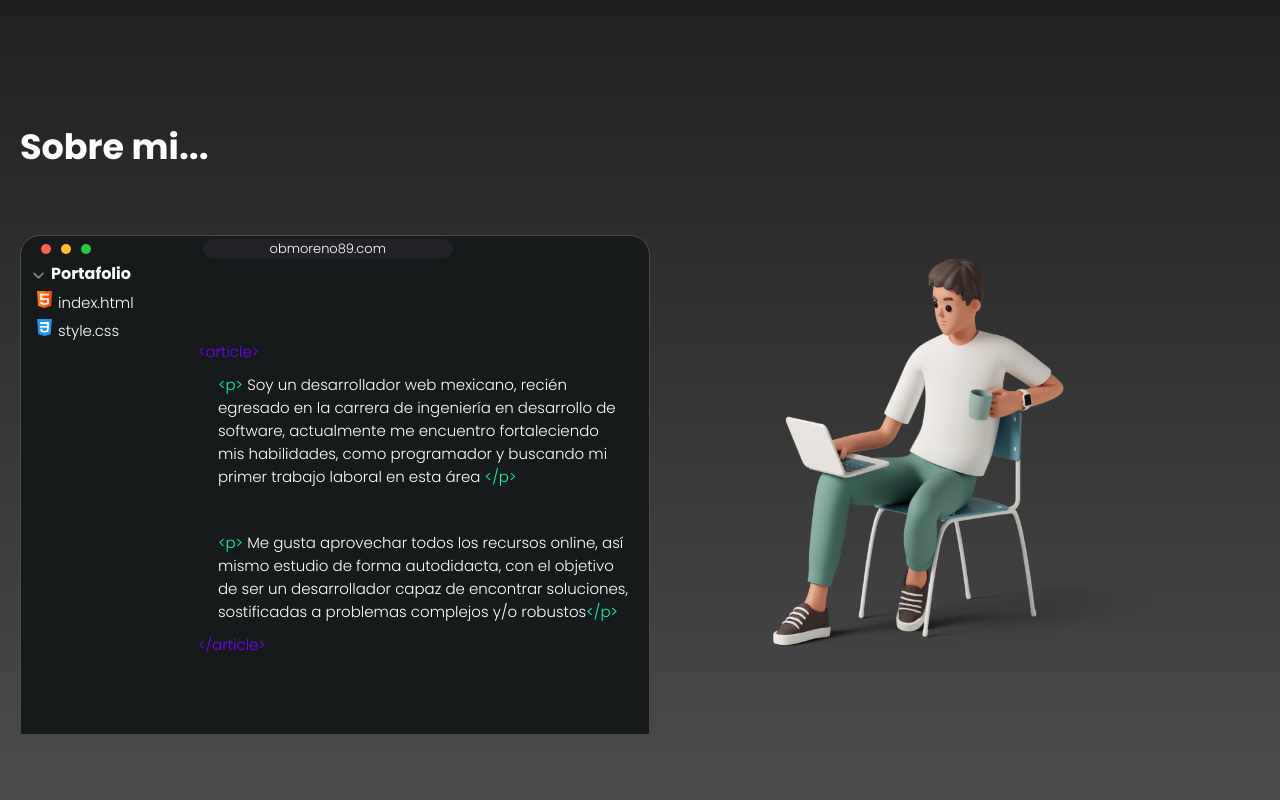
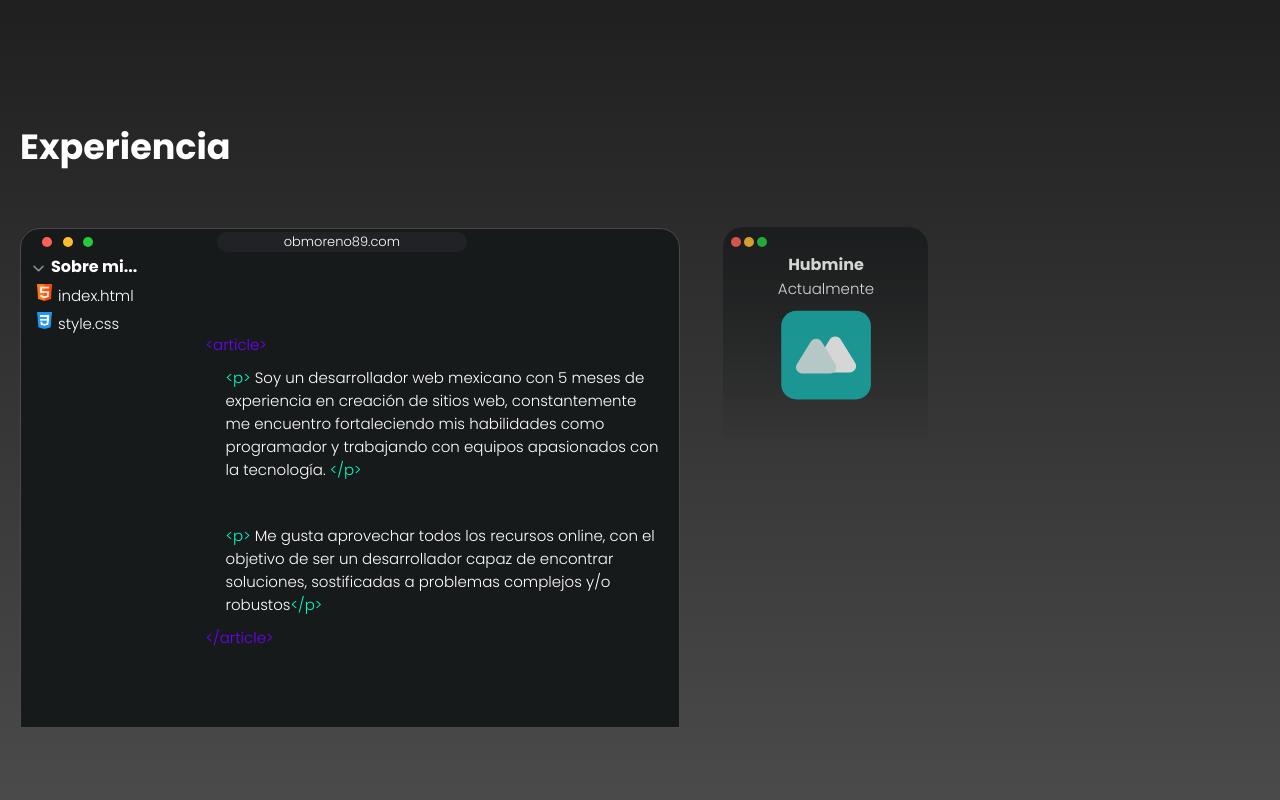
Before and after one commit to obmoreno89/portafolio, a React (Create React App) app: page / in a window 1280 px wide. Shown: the part 580-1380 px from the top of the page. Built offline with nearby package versions, Linux system fonts and the light colour scheme.

Commit message:
experiencia laboral añadido

```diff
--- a/src/App.js
+++ b/src/App.js
@@ -24,7 +24,7 @@ function App() {
   return (
     <div className='App'>
       <Menu
-        about='Sobre mi'
+        about='Experiencia'
         proyects='Proyectos'
         skill='Herramientas'
         contact='Contacto'
@@ -40,7 +40,7 @@ function App() {
         cv='Descargar CV'
         url='obmoreno89.com'
         personal='.DatosPersonales'
-        mail='Mail:'
+        mail='Email:'
         adress='obmoreno89@gmail.com'
         city=' Localidad:'
         country='Orizaba, Veracruz'
@@ -53,19 +53,19 @@ function App() {
       />
 
       <About
-        aboutme='Sobre mi...'
+        aboutme='Experiencia'
         url='obmoreno89.com'
-        folder='Portafolio'
+        folder='Sobre mi...'
         iconHtml='html'
         index='index.html'
         iconCss='css'
         style='style.css'
         openArticle='<article>'
         openP1='<p>'
-        information1='Soy un desarrollador web mexicano, recién egresado en la carrera de ingeniería en desarrollo de software, actualmente me encuentro fortaleciendo mis habilidades, como programador y buscando mi primer trabajo laboral en esta área'
+        information1='Soy un desarrollador web mexicano con 5 meses de experiencia en creación de sitios web, constantemente me encuentro fortaleciendo mis habilidades como programador y trabajando con equipos apasionados con la tecnología.'
         closedP1='</p>'
         openP2='<p>'
-        information2='Me gusta aprovechar todos los recursos online, así mismo estudio de forma autodidacta, con el objetivo de ser un desarrollador capaz de encontrar soluciones, sostificadas a problemas complejos y/o robustos'
+        information2='Me gusta aprovechar todos los recursos online, con el objetivo de ser un desarrollador capaz de encontrar soluciones, sostificadas a problemas complejos y/o robustos'
         closedP2='</p>'
         closedArticle='</article>'
       />
--- a/src/components/About/About.css
+++ b/src/components/About/About.css
@@ -4,17 +4,28 @@
   width: 1440px;
   height: 660px;
   display: grid;
-  grid-template-columns: 1.5fr 1fr;
+  grid-template-columns: 1.3fr 1fr;
   margin: 0 auto;
   margin-bottom: 90px;
+}
 
+.container-title-about {
+  width: 1440px;
+  margin: 0 auto;
+  position: relative;
+  padding-left: 48px;
+}
+
+.container-title-about h1 {
+  font-size: 4rem;
+  color: var(--white);
+  margin-bottom: 20px;
 }
 
 .container-aboutme-title {
   position: relative;
-  left: 48px;
-  width: 90%;
-
+  padding-left: 48px;
+  width: 100%;
 }
 
 .container-aboutme-title h1 {
@@ -100,12 +111,23 @@
   margin-left: 20px;
 }
 
-.container-aboutme-image img {
-  width: 450px;
-  height: 450px;
-  position: relative;
-  top: 139px;
-  left: 71px;
+.container-aboutme-image {
+  display: flex;
+  padding: 34px;
+  padding-left: 0px;
+}
+
+.container-window-experiencie {
+  width: 250px;
+  height: 235px;
+  border-radius: 20px 20px 0px 0px;
+  background: linear-gradient(180deg, #171a1b 0%, rgba(23, 26, 27, 0) 100%);
+  opacity: 0.8;
+}
+
+.container-logo .logo-company {
+  width: 110px;
+  height: 110px;
 }
 
 @media screen and (min-width: 1329px) and (max-width: 1439px) {
@@ -113,10 +135,24 @@
     width: 100%;
     height: 750px;
   }
+  .container-title-about {
+    width: 100%;
+    margin: 0 auto;
+    position: relative;
+    padding-left: 20px;
+  }
 
   .container-aboutme-title {
-    left: 20px;
-    width: 82%;
+    padding-left: 20px;
+    width: 89%;
+  }
+
+  .container-window-experiencie {
+    width: 250px;
+    height: 235px;
+    border-radius: 20px 20px 0px 0px;
+    background: linear-gradient(180deg, #171a1b 0%, rgba(23, 26, 27, 0) 100%);
+    opacity: 0.8;
   }
 
   .container-aboutme-title h1 {
@@ -130,19 +166,16 @@
     height: 500px;
   }
 
-
   .container-aboutme-index .container-arrow {
     width: 15px;
     height: 15px;
   }
 
   .container-aboutme-index h3 {
-
     font-size: 1.6rem;
   }
 
   .container-aboutme-index p {
-
     font-size: 1.5rem;
     margin-left: 20px;
   }
@@ -161,16 +194,7 @@
     color: var(--aqua);
     font-size: 1.5rem;
   }
-
-  .container-aboutme-image img {
-    width: 400px;
-    height: 400px;
-    position: relative;
-    top: 139px;
-    left: 5px;
-  }
 }
-
 
 @media screen and (min-width: 1024px) and (max-width: 1328px) {
   .container-aboutme {
@@ -179,8 +203,21 @@
   }
 
   .container-aboutme-title {
-    left: 20px;
-    width: 82%;
+    padding-left: 20px;
+    width: 94%;
+  }
+
+  .container-title-about {
+    width: 100%;
+    margin: 0 auto;
+    position: relative;
+    padding-left: 20px;
+  }
+
+  .container-title-about h1 {
+    font-size: 3.5rem;
+    color: var(--white);
+    margin-bottom: 20px;
   }
 
   .container-aboutme-title h1 {
@@ -194,19 +231,16 @@
     height: 500px;
   }
 
-
   .container-aboutme-index .container-arrow {
     width: 15px;
     height: 15px;
   }
 
   .container-aboutme-index h3 {
-
     font-size: 1.6rem;
   }
 
   .container-aboutme-index p {
-
     font-size: 1.5rem;
     margin-left: 20px;
   }
@@ -225,17 +259,27 @@
     color: var(--aqua);
     font-size: 1.5rem;
   }
-
-  .container-aboutme-image img {
-    width: 400px;
-    height: 400px;
-    position: relative;
-    top: 139px;
-    left: 5px;
-  }
 }
 
-@media screen and (min-width: 768px) and (max-width: 1023px){
+.container-window-experiencie {
+  width: 205px;
+  height: 215px;
+}
+
+.container-window-experiencie h3 {
+  font-size: 1.6rem;
+}
+
+.container-window-experiencie h5 {
+  font-size: 1.5rem;
+}
+
+.container-logo .logo-company {
+  width: 90px;
+  height: 90px;
+}
+
+@media screen and (min-width: 768px) and (max-width: 1023px) {
   .container-aboutme {
     width: 100%;
     height: 1200px;
@@ -243,10 +287,21 @@
     flex-direction: column;
   }
 
+  .container-title-about {
+    width: 100%;
+    margin: 0 auto;
+    position: relative;
+    padding-left: 10px;
+  }
+
   .container-aboutme-title {
-    left: 10px;
-    width: 96.5%;
+    padding-left: 10px;
+    width: 98%;
+  }
 
+  .container-window-experiencie {
+    width: 220px;
+    height: 215px;
   }
 
   .container-aboutme-description {
@@ -261,32 +316,40 @@
   .container-html {
     padding: 15px;
   }
-  .container-aboutme-image img {
-    width: 450px;
-    height: 450px;
+  .container-aboutme-image {
     position: relative;
-    top: 139px;
-    left: 245px;
+    top: 60px;
+    padding-left: 10px;
   }
 }
-
-
-
-
 
 @media screen and (min-width: 481px) and (max-width: 767px) {
   .container-aboutme {
     width: 100%;
-    height: 1100px;
+    height: 900px;
     display: flex;
     flex-direction: column;
     margin: 0 auto;
   }
 
+  .container-title-about {
+    width: 100%;
+    margin: 0 auto;
+    position: relative;
+    padding-left: 10px;
+    top: 50px;
+  }
+
+  .container-title-about h1 {
+    font-size: 3.5rem;
+    color: var(--white);
+    margin-bottom: 20px;
+  }
+
   .container-aboutme-title {
     position: relative;
-    left: 10px;
-    width: 96%;
+    padding-left: 10px;
+    width: 98%;
     margin-top: 40px;
   }
 
@@ -309,38 +372,68 @@
   }
 
   .container-aboutme-index {
-  display: none;
+    display: none;
   }
 
   .container-html {
     padding: 15px;
   }
 
-  .container-aboutme-image img {
-    width: 300px;
-    height: auto;
-    left: 0;
-    right: 0;
-    margin-right: auto;
-    margin-left: auto;
-    position: absolute;
+  .container-aboutme-image {
+    padding: 0px;
+    height: 500px;
+    display: flex;
+    justify-content: center;
+    align-items: center;
+    margin-top: 50px;
+  }
 
-}
+  .container-window-experiencie {
+    width: 250px;
+    height: 250px;
+  }
+
+  .container-window-experiencie h3 {
+    font-size: 1.5rem;
+  }
+
+  .container-window-experiencie h5 {
+    font-size: 1.2rem;
+  }
+
+  .container-logo .logo-company {
+    width: 125px;
+    height: 125px;
+  }
 }
 
-@media screen and (min-width: 320px) and (max-width: 480px){
+@media screen and (min-width: 320px) and (max-width: 480px) {
   .container-aboutme {
     width: 100%;
-    height: 1100px;
+    height: 900px;
     display: flex;
     flex-direction: column;
     margin: 0 auto;
   }
 
+  .container-title-about {
+    width: 100%;
+    margin: 0 auto;
+    position: relative;
+    padding-left: 5px;
+    top: 50px;
+  }
+
+  .container-title-about h1 {
+    font-size: 3.5rem;
+    color: var(--white);
+    margin-bottom: 20px;
+  }
+
   .container-aboutme-title {
     position: relative;
-    left: 5px;
-    width: 96%;
+    padding-left: 5px;
+    width: 98%;
     margin-top: 40px;
   }
 
@@ -363,21 +456,37 @@
   }
 
   .container-aboutme-index {
-  display: none;
+    display: none;
   }
 
   .container-html {
     padding: 15px;
   }
 
-  .container-aboutme-image img {
-    width: 300px;
-    height: auto;
-    left: 20px;
-    right: 0;
-    margin-right: auto;
-    margin-left: auto;
-    position: absolute;
+  .container-aboutme-image {
+    padding: 0px;
+    height: 500px;
+    display: flex;
+    justify-content: center;
+    align-items: center;
+    margin-top: 20px;
+  }
 
+  .container-window-experiencie {
+    width: 250px;
+    height: 250px;
+  }
+
+  .container-window-experiencie h3 {
+    font-size: 1.5rem;
+  }
+
+  .container-window-experiencie h5 {
+    font-size: 1.2rem;
+  }
+
+  .container-logo .logo-company {
+    width: 125px;
+    height: 125px;
+  }
 }
-}
--- a/src/components/About/About.jsx
+++ b/src/components/About/About.jsx
@@ -2,6 +2,7 @@ import React, { useEffect } from 'react';
 import Aos from 'aos';
 import 'aos/dist/aos.css';
 import './About.css';
+import hubmine from '../../asset/icon/hubmine.svg';
 
 function About(props) {
   useEffect(() => {
@@ -9,11 +10,14 @@ function About(props) {
   }, []);
 
   return (
-    <div className='container-aboutme' id='about'>
-      <div className='container-aboutme-title'>
+    <>
+      <div className='container-title-about'>
         <div data-aos='fade-up'>
           <h1>{props.aboutme}</h1>
         </div>
+      </div>
+      <div className='container-aboutme' id='about'>
+        <div className='container-aboutme-title'>
           <div data-aos='zoom-in-up' className='container-aboutme-description'>
             <div className='container-circle'>
               <div className='circle-red'></div>
@@ -70,9 +74,26 @@ function About(props) {
           </div>
         </div>
         <div data-aos='zoom-in' className='container-aboutme-image'>
-        <img src={require('../../asset/img/me.png')} alt='Me' />
+          <div className='container-window-experiencie'>
+            <div className='container-carrusel-circle'>
+              <div className='circle-red'></div>
+              <div className='circle-yellow'></div>
+              <div className='circle-green'></div>
+            </div>
+            <div className='container-logo'>
+              <h3>Hubmine</h3>
+              <h5>Actualmente</h5>
+              <img
+                className='logo-company'
+                src={hubmine}
+                alt='company
+        logo'
+              />
             </div>
           </div>
+        </div>
+      </div>
+    </>
   );
 }
 
```
Also changed, not shown: src/asset/icon/hubmine.svg (added), 1 other file (tests, documents, lock files or other folders). Lines whose indentation alone changed are shown as unchanged.
